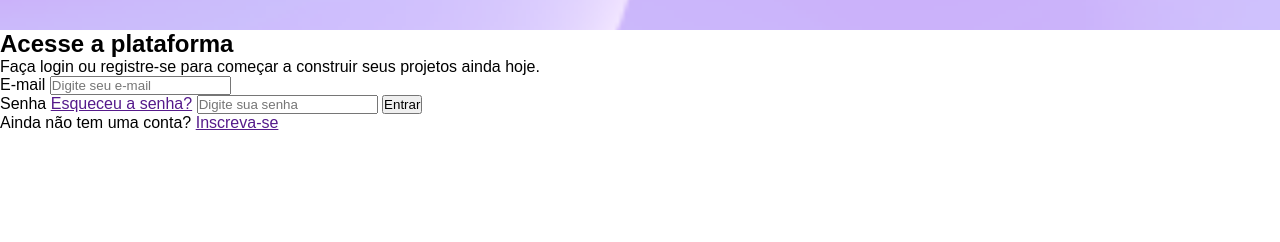
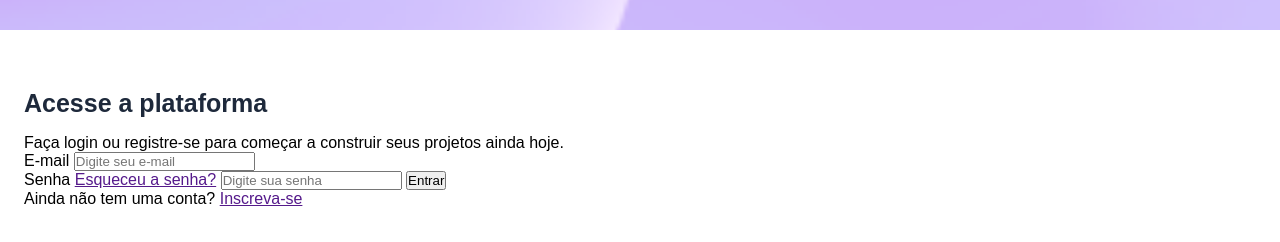
Before and after one commit to IsabelliPedrosa/Projeto-Vertigo, a plain HTML site: page index.html in a window 1280 px wide. Shown: the part 104-346 px from the top of the page. Drawn offline with Linux system fonts and the light colour scheme.

Commit message:
ajustes da section descricao

```diff
--- a/style.css
+++ b/style.css
@@ -3,6 +3,11 @@
     padding: 0;
     box-sizing: border-box;
     font-family:'Titilium Web', sans-serif;
+}
+
+:root {
+    --gray-800: #1E293B;
+    --gray-600: #475569;
 }
 
 header {
@@ -13,4 +18,16 @@ header {
     display: flex;
     justify-content: center;
     align-items: center;
+
+    margin-bottom: 3.7rem;
 }
+
+main {
+    padding-inline: 1.5rem;
+}
+
+.descricao h1 {
+    color: var(--gray-800);
+    margin-bottom: 1rem;
+    font-size: 1.5625rem;
+}
```
